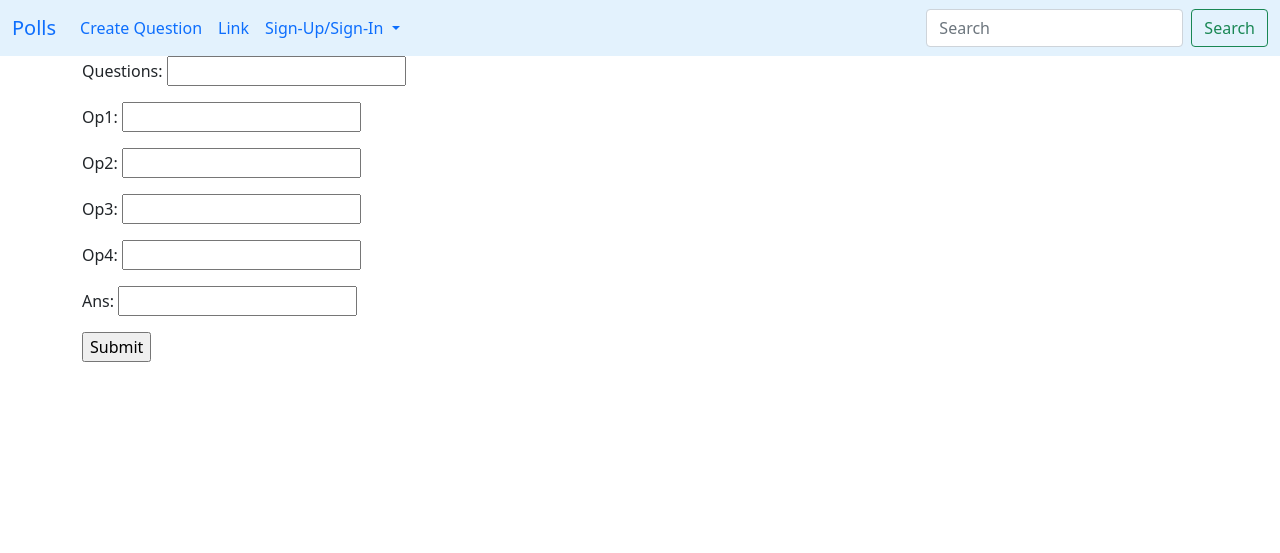
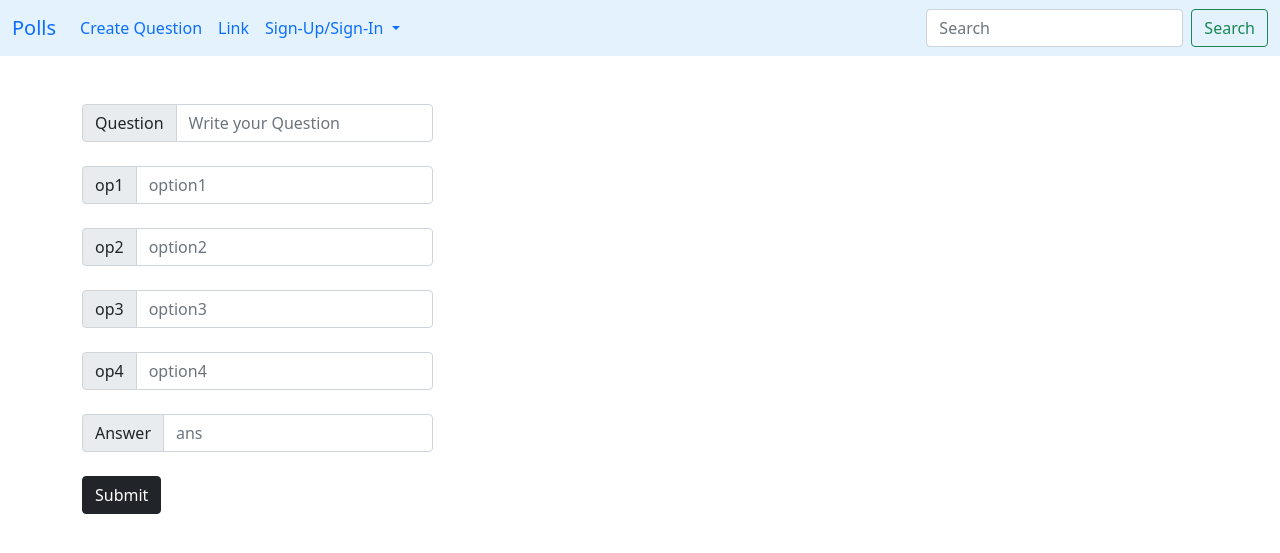
Before and after one commit to Ritesh22p1401b/Question-Polling-app, a Django app: page /question in a window 1280 px wide. Shown: the top 553 px of the page. Run offline with Django 4.2, Linux system fonts and the light colour scheme.

Commit message:
question form

```diff
--- a/Templates/Home/create-question.html
+++ b/Templates/Home/create-question.html
@@ -4,10 +4,38 @@
 <div>
     <form method="POST" action="">
         {% csrf_token %}
-        {{form.as_p}}
-        <input type="submit" name="submit" value="Submit" />
+        <br/><br/>
+        <div class="input-group flex-nowrap">
+            <span class="input-group-text" id="addon-wrapping">Question</span>
+            <input type="text" class="form-control" name="questions" placeholder="Write your Question" aria-label="questions" aria-describedby="addon-wrapping">
+        </div>
+        <br/>
+        <div class="input-group flex-nowrap">
+            <span class="input-group-text" id="addon-wrapping">op1</span>
+            <input type="text" class="form-control" name="op1" placeholder="option1" aria-label="op1" aria-describedby="addon-wrapping">
+        </div>
+        <br/>
+        <div class="input-group flex-nowrap">
+            <span class="input-group-text" id="addon-wrapping">op2</span>
+            <input type="text" class="form-control" name="op2" placeholder="option2" aria-label="op1" aria-describedby="addon-wrapping">
+        </div>
+        <br/>
+        <div class="input-group flex-nowrap">
+            <span class="input-group-text" id="addon-wrapping">op3</span>
+            <input type="text" class="form-control" name="op3" placeholder="option3" aria-label="op1" aria-describedby="addon-wrapping">
+        </div>
+        <br/>
+        <div class="input-group flex-nowrap">
+            <span class="input-group-text" id="addon-wrapping">op4</span>
+            <input type="text" class="form-control" name="op4" placeholder="option4" aria-label="op1" aria-describedby="addon-wrapping">
+        </div>
+        <br/>
+        <div class="input-group flex-nowrap">
+            <span class="input-group-text" id="addon-wrapping">Answer</span>
+            <input type="text" class="form-control" name="ans" placeholder="ans" aria-label="ans" aria-describedby="addon-wrapping">
+        </div>
+        <br/>
+        <input type="submit" name="submit" value="Submit" class="btn btn-dark"/>
     </form>
 </div>
-
-
 {% endblock %}
--- a/Templates/Home/home.html
+++ b/Templates/Home/home.html
@@ -56,8 +56,5 @@
         </div>
         {% endfor %}
     </form>
-
 </div>
-
-
 {% endblock %}
```
Also changed, not shown: polls/views.py (+4 -13 lines), db.sqlite3.
